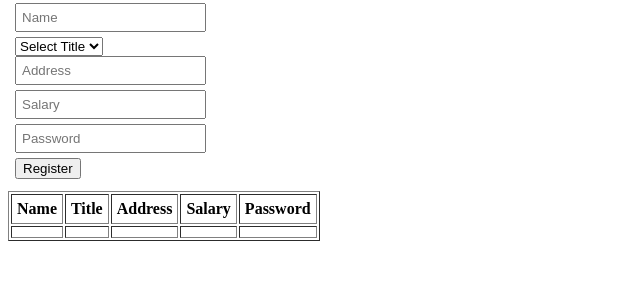
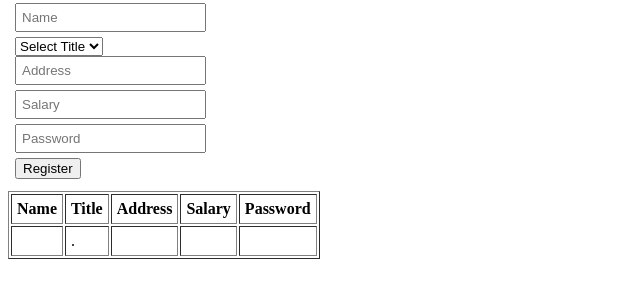
Before and after one commit to kesharaIndukumara/it-module-day09, a plain HTML site: page index.html in a window 1280 px wide. Both pictures are taken after a click on the button "Register". Shown: the part 79-374 px from the top of the page, without its empty margins (0-640 px from the left). Drawn offline with Linux system fonts and the light colour scheme.

Commit message:
endOfLastDayExample

```diff
--- a/app.js
+++ b/app.js
@@ -19,15 +19,29 @@ function addCustomer(){
 
     customerList.push(newCus);
 
+    // customerList.push(
+    //     {
+    //         name:cusName,
+    //         title:cusTitle,
+    //         address: cusAdd,
+    //         salary: cusSalary,
+    //         password: cusPass
+    //     }
+    // );
+
     console.log(customerList);
 
     document.getElementById("name").value = "";
     document.getElementById("address").value = "";
     document.getElementById("salary").value = "";
     document.getElementById("password").value = "";
+    document.getElementById("title").value = "";
 
 
     loadTable(newCus);
+    // loadTable();
+
+    console.log(document.getElementById("btnReg"))
 }
 
 function loadTable(newCustomerRef){
@@ -36,10 +50,26 @@ function loadTable(newCustomerRef){
     cusTable.innerHTML += `
         <tr>
             <td>${newCustomerRef.name}</td>
-            <td>${newCustomerRef.title}</td>
+            <td>${newCustomerRef.title}.${newCustomerRef.name}</td>
             <td>${newCustomerRef.address}</td>
             <td>${newCustomerRef.salary}</td>
             <td>${newCustomerRef.password}</td>
         </tr>
     `
 }
+
+function loadTable(){
+    let cusTable = document.getElementById("cusTable");
+
+    customerList.forEach(customer =>{
+        cusTable.innerHTML += `
+            <tr>
+                <td>${customer.name}</td>
+                <td>${customer.title}.${customer.name}</td>
+                <td>${customer.address}</td>
+                <td>${customer.salary}</td>
+                <td>${customer.password}</td>
+            </tr>
+        `
+    })
+}
--- a/index.html
+++ b/index.html
@@ -7,6 +7,7 @@
   </head>
   <body>
     <h1>Customer-Form</h1>
+    <!-- <span style="border: 2px;"></span> -->
     <div style="padding: 2px; margin: 5px">
       <input type="text" placeholder="Name" id="name" style="padding: 5px; margin-bottom: 5px" /><br />
       <select name="" id="title">
@@ -19,7 +20,7 @@
       <input type="text" placeholder="Salary" id="salary" style="padding: 5px; margin-bottom: 5px" /><br />
       <input type="text" placeholder="Password" id="password" style="padding: 5px; margin-bottom: 5px" /><br />
       <!-- <input type="text" placeholder="Name" /> -->
-      <input type="button" value="Register" onclick="addCustomer()" /><br />
+      <input type="button" value="Register" onclick="addCustomer()" id="btnReg" /><br />
     </div>
 
     <table id="cusTable" border="1" style="margin-top: 10px" cellpadding="5">
```
